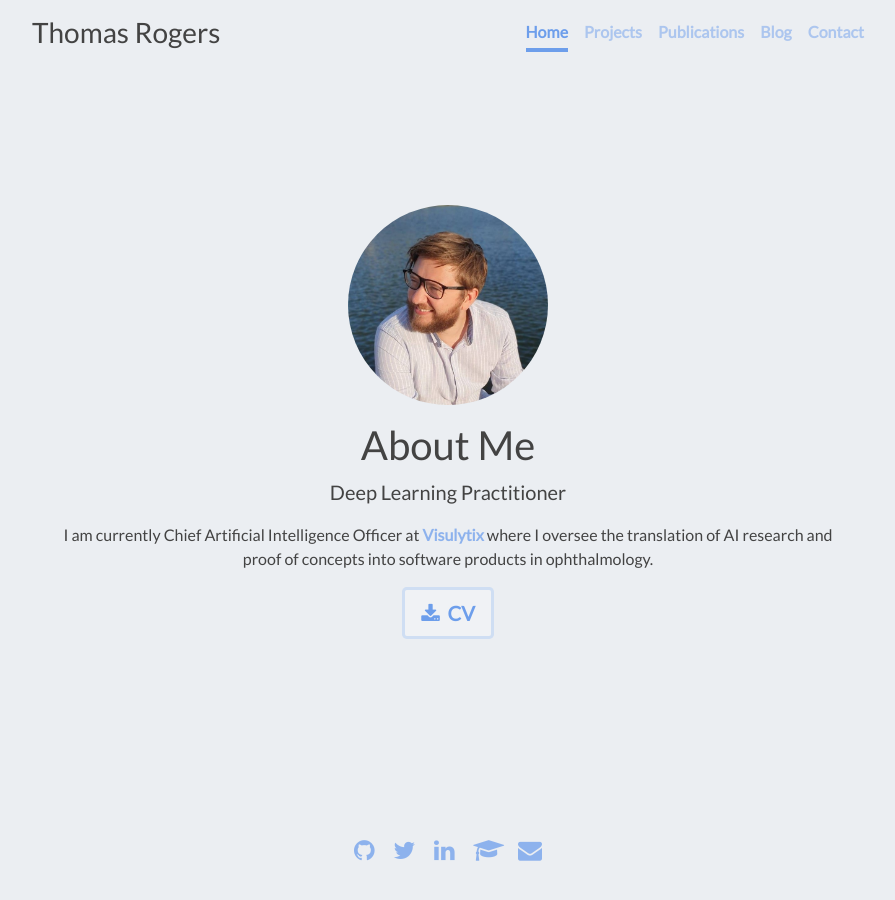
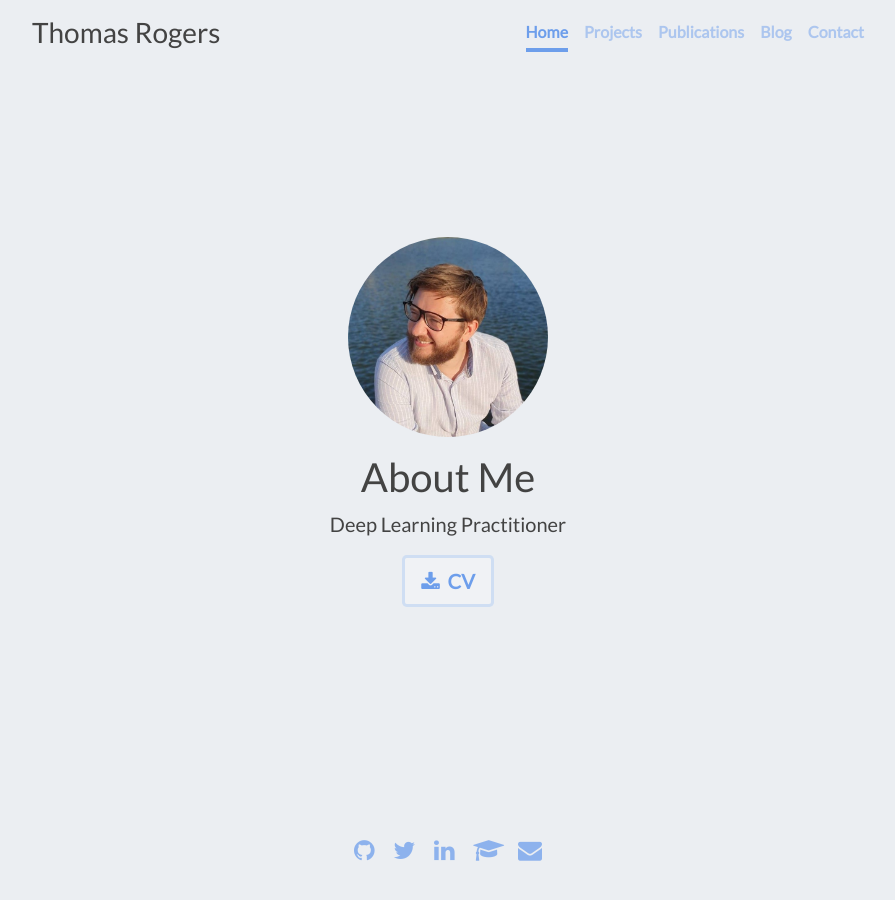
Before and after one commit to TWRogers/twrogers.github.io, a Jekyll site: the page built from index.md, in a window 1280 px wide. Shown: the whole page, without its empty margins (192-1087 px from the left). Built offline with Jekyll 4.4.1, drawn with Linux system fonts in a browser that asks for light colours.

Commit message:
Update index.md

```diff
--- a/index.md
+++ b/index.md
@@ -11,9 +11,6 @@ abstract: "Welcome to Thomas Rogers' blog! Here you can find all the stuff he ha
 <br>
 <h1 class="cover-heading">About Me</h1>
 <p class="lead">Deep Learning Practitioner</p>
-  <p>I am currently Chief Artificial Intelligence Officer at
-    <a href="https://visulytix.com/">Visulytix</a> where I oversee the
-    translation of AI research and proof of concepts into software products in
-    ophthalmology.</p>
+
   <a href="{{ './assets/docs/thomas_rogers_cv.pdf' | relative_url }}" class="btn btn-lg btn-secondary">
   <i class="fa fa-download" aria-hidden="true"></i>&nbsp; CV</a>
```
